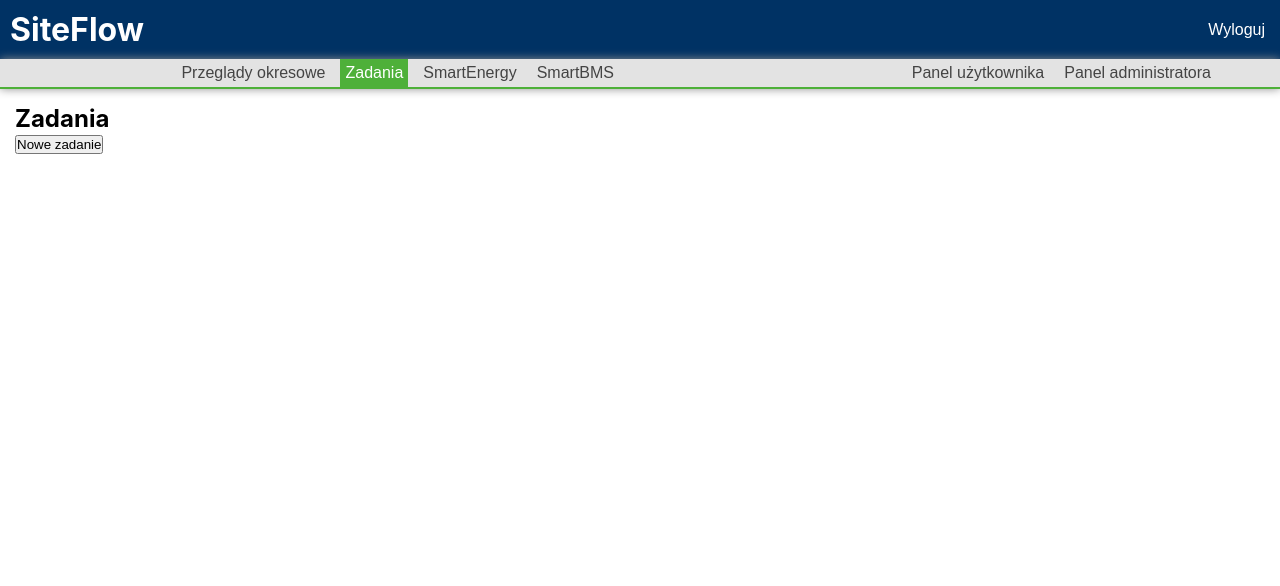
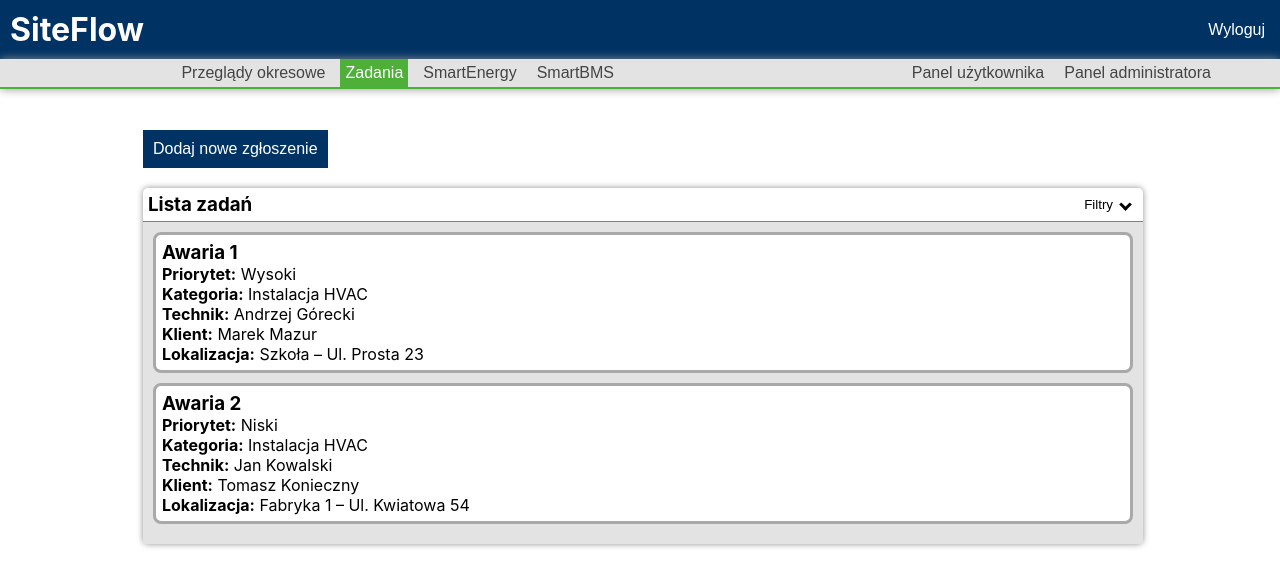
Before and after one commit to MH-0505/SmartCMMS-frontend, a React (Create React App) app: page /dashboard in a window 1280 px wide. Both pictures are taken after a click on the button "Zadania". Shown: the top 586 px of the page. Built offline with nearby package versions, Linux system fonts and the light colour scheme.

Commit message:
poprawiony formularz zgłoszeń, wstępna lista awarii

```diff
--- a/src/App.css
+++ b/src/App.css
@@ -107,3 +107,38 @@
   z-index: 2;
   cursor: pointer;
 }
+
+.List-top-bar{
+  border-bottom: solid 1px gray;
+  padding: 5px;
+}
+
+.arrow {
+  border: solid black;
+  border-width: 0 3px 3px 0;
+  display: inline-block;
+  padding: 3px;
+  margin: 0 8px;
+}
+
+.arrow.right {
+  transform: rotate(-45deg);
+}
+
+.arrow.left {
+  transform: rotate(135deg);
+}
+
+.arrow.up {
+  transform: rotate(-135deg);
+}
+
+.arrow.down {
+  transform: rotate(45deg);
+}
+
+.Filters{
+  display: grid;
+  gap: 3px;
+  grid-template-columns: repeat(auto-fill, minmax(150px, 1fr));
+}
--- /dev/null
+++ b/src/components/ListTopBar.jsx
@@ -0,0 +1,28 @@
+import "../App.css"
+import {useState} from "react";
+export default function ListTopBar({headingText, children}) {
+    const [filtersVisible, setFiltersVisible] = useState(false)
+
+    return(
+        <div className="List-top-bar">
+            <div style={{display: 'flex', alignItems: 'center', justifyContent: 'space-between'}}>
+                <h3>{headingText}</h3>
+                <button
+                    style={{backgroundColor: "transparent", border: "none"}}
+                    onClick={() => setFiltersVisible(!filtersVisible)}
+                >
+                    Filtry
+                    {filtersVisible ?
+                        <i className="arrow up"></i>
+                        :
+                        <i className="arrow down"></i>
+                    }
+                </button>
+            </div>
+            <div>
+                {filtersVisible ? children : null}
+            </div>
+        </div>
+
+    )
+}
--- a/src/components/NewTaskForm.jsx
+++ b/src/components/NewTaskForm.jsx
@@ -6,18 +6,6 @@ import "../App.css";
 export default function NewTaskForm({ onClose }) {
     const [startTime, setStartTime] = useState("--:--");
     const [endTime, setEndTime] = useState("--:--");
-    const [startWholeDay, setStartWholeDay] = useState(false);
-    const [endWholeDay, setEndWholeDay] = useState(false);
-
-    function handleStartTimeCheckbox(checked){
-        setStartWholeDay(checked)
-        setStartTime("--:--");
-    }
-
-    function handleEndTimeCheckbox(checked){
-        setEndWholeDay(checked)
-        setEndTime("--:--");
-    }
 
     function submitFailureReport() {
         // TODO
@@ -25,7 +13,7 @@ export default function NewTaskForm({ onClose }) {
 
     return (
         <>
-            <FormTopBar heading="Nowe zadanie" onCancelButtonClick={onClose} />
+            <FormTopBar heading="Nowe zgłoszenie" onCancelButtonClick={onClose} />
 
             <form action={submitFailureReport}>
                 <label style={{width:"100%"}}>
@@ -34,15 +22,68 @@ export default function NewTaskForm({ onClose }) {
                 </label>
 
                 <div className="Form-gridbox">
-                    <label htmlFor={"category"}>Kategoria:</label>
+                    <h3 style={{gridColumn: "span 2"}}>Dane zgłaszającego</h3>
+
+                    <label htmlFor={"clientName"}>Imię i nazwisko:</label>
+                    <select name={"clientName"} id={"clientName"}>
+                        <option>Tomasz Konieczny</option>
+                        <option>Marek Mazur</option>
+                    </select>
+
+                    <label htmlFor={"clientPositionOrDepartment"}>Stanowisko / Dział:</label>
+                    <input name={"clientPositionOrDepartment"} id={"clientPositionOrDepartment"} style={{width: "100%"}}/>
+
+                    <label htmlFor={"clientPhoneNumber"}>Telefon kontaktowy:</label>
+                    <input name={"clientPhoneNumber"} id={"clientPhoneNumber"} style={{width: "100%"}}/>
+
+                    <label htmlFor={"clientEmail"}>Adres e-mail:</label>
+                    <input name={"clientEmail"} id={"clientEmail"} style={{width: "100%"}}/>
+                </div>
+
+                <div className="Form-gridbox">
+                    <h3 style={{gridColumn: "span 2"}}>Opis zdarzenia</h3>
+                    <label htmlFor={"location"}>Obiekt / Lokalizacja:</label>
+                    <select name={"location"} id={"location"}>
+                        <option>Fabryka 1</option>
+                        <option>Szkoła</option>
+                        <option>Biuro 1</option>
+                        <option>Biuro 2</option>
+                    </select>
+
+                    <label htmlFor={"address"}>Adres:</label>
+                    <input name={"address"} id={"address"} style={{width: "100%"}}/>
+
+                    <label htmlFor={"roomOrFloor"}>Piętro / Pomieszczenie:</label>
+                    <input name={"roomOrFloor"} id={"roomOrFloor"} style={{width: "100%"}}/>
+
+                    <label htmlFor={"failureDate"}>Data awarii:</label>
+                    <div>
+                        <input type={"date"} name={"failureDate"} id={"failureDate"}
+                               style={{minWidth: "fit-content", width: "120px", height: "100%"}}/>
+                        <label style={{marginLeft: "10px"}}>
+                            Godzina:
+                            <input type={"time"} name={"startTime"} value={startTime}
+                                   onChange={e => setStartTime(e.target.value)}
+                                   style={{marginLeft: "10px"}}/>
+                        </label>
+                    </div>
+
+                    <label htmlFor={"category"}>Rodzaj awarii:</label>
                     <select name={"category"} id={"category"}>
-                        <option>Budowlana</option>
-                        <option>Elektryczna</option>
-                        <option>Gazowa</option>
-                        <option>Woda i kanalizacja</option>
+                        <option>Instalacja elektryczna</option>
+                        <option>Instalacja wodno-kanalizacyjna</option>
+                        <option>Instalacja HVAC</option>
+                        <option>System alarmowy / ppoż.</option>
+                        <option>Usterka budowlana</option>
                         <option>Inne</option>
                     </select>
 
+                    <label htmlFor={"description"}>Opis sytuacji:</label>
+                    <textarea name={"description"} id={"description"} rows={5} style={{resize: "vertical"}}/>
+                </div>
+
+                <div className="Form-gridbox">
+                    <h3 style={{gridColumn: "span 2"}}>Serwis</h3>
                     <label htmlFor={"technician"}>Wykonawcy:</label>
                     <select name={"technician"} id={"technician"}>
                         <option>Jan Kowalski</option>
@@ -50,24 +91,22 @@ export default function NewTaskForm({ onClose }) {
                         <option>Andrzej Górecki</option>
                     </select>
 
-                    <label htmlFor={"description"}>Opis:</label>
-                    <textarea name={"description"} id={"description"} rows={8} style={{resize: "vertical"}}/>
+                    <label htmlFor={"priority"}>Priorytet:</label>
+                    <select name={"priority"} id={"priority"} style={{minWidth: "fit-content", width: "120px"}}>
+                        <option>Wysoki</option>
+                        <option>Średni</option>
+                        <option>Niski</option>
+                    </select>
 
-                    <label htmlFor={"startDate"}>Planowany termin rozpoczęcia:</label>
+                    <label htmlFor={"startDate"}>Data przyjęcia zgłoszenia:</label>
                     <div>
                         <input type={"date"} name={"startDate"} id={"startDate"}
-                               style={{ minWidth: "fit-content", width: "120px", height: "100%"}}/>
-                        <label style={{ marginLeft: "10px"}}>
+                               style={{minWidth: "fit-content", width: "120px", height: "100%"}}/>
+                        <label style={{marginLeft: "10px"}}>
                             Godzina:
-                            <input type={"time"} name={"startTime"} value={startTime} disabled={startWholeDay}
+                            <input type={"time"} name={"startTime"} value={startTime}
                                    onChange={e => setStartTime(e.target.value)}
-                                   style={{ marginLeft: "10px"}}/>
-                        </label>
-                        <label style={{ marginLeft: "10px"}}>
-                            Cały dzień -
-                            <input type={"checkbox"} name={"startWholeDay"} checked={startWholeDay}
-                                   onChange={e => handleStartTimeCheckbox(e.target.checked)}
-                                   style={{marginLeft: "5px"}}/>
+                                   style={{marginLeft: "10px"}}/>
                         </label>
                     </div>
 
@@ -77,29 +116,14 @@ export default function NewTaskForm({ onClose }) {
                                style={{minWidth: "fit-content", width: "120px", height: "100%"}}/>
                         <label style={{marginLeft: "10px"}}>
                             Godzina:
-                            <input type={"time"} name={"endTime"} value={endTime} disabled={endWholeDay}
+                            <input type={"time"} name={"endTime"} value={endTime}
                                    onChange={e => setEndTime(e.target.value)}
                                    style={{marginLeft: "10px"}}/>
                         </label>
-                        <label style={{marginLeft: "10px"}}>
-                            Cały dzień -
-                            <input type={"checkbox"} name={"endWholeDay"} checked={endWholeDay}
-                                   onChange={e => handleEndTimeCheckbox(e.target.checked)}
-                                   style={{marginLeft: "5px"}}/>
-                        </label>
                     </div>
-
-                    <label htmlFor={"priority"}>Priorytet:</label>
-                    <select name={"priority"} id={"priority"} style={{minWidth: "fit-content", width: "120px"}}>
-                        <option>Bardzo wysoki</option>
-                        <option>Wysoki</option>
-                        <option>Normalny</option>
-                        <option>Niski</option>
-                        <option>Bardzo niski</option>
-                    </select>
                 </div>
 
-                <button type="submit" className="Apply-button" style={{marginTop:"auto", alignSelf:"end"}}>
+                <button type="submit" className="Apply-button" style={{marginTop: "auto", alignSelf: "end"}}>
                     Zatwierdź zgłoszenie
                 </button>
             </form>
--- a/src/pages/Dashboard.css
+++ b/src/pages/Dashboard.css
@@ -2,7 +2,7 @@
     margin: auto;
     width: 40vw;
     min-width: 700px;
-    height: 80vh;
+    height: fit-content;
     background-color: snow;
     border-radius: 15px;
     padding: 15px;
--- /dev/null
+++ b/src/pages/dashboard_panels/TaskPanel.css
@@ -0,0 +1,43 @@
+.Task-panel{
+    width: 80vw;
+    padding-top: 2vw;
+    margin-left: 10vw;
+}
+
+.Task-panel-container{
+    display: grid;
+}
+
+.Task-list{
+    margin-top: 20px;
+    max-width: 1000px;
+    border-radius: 5px;
+    box-shadow: 0 0 6px #8F8F8F;
+}
+
+.Task-list-items{
+    display: flex;
+    flex-direction: column;
+    padding: 10px;
+    background-color: var(--whitegrey);
+}
+
+.Task{
+    border-radius: 8px;
+    border: 3px solid darkgray;
+    margin-bottom: 10px;
+    padding:6px;
+    background-color: white;
+}
+
+.New-task-button{
+    background-color: var(--arsdeepblue);
+    color: white;
+    padding: 10px;
+    border: none;
+    font-size: calc(8px + 1vmin);
+}
+
+.New-task-button:hover{
+    background-color: var(--darkgrey);
+}
--- a/src/pages/dashboard_panels/TaskPanel.jsx
+++ b/src/pages/dashboard_panels/TaskPanel.jsx
@@ -1,10 +1,26 @@
 import {useState} from "react";
 import "../Dashboard.css";
 import "../../App.css";
+import "./TaskPanel.css";
 import NewTaskForm from "../../components/NewTaskForm";
+import ListTopBar from "../../components/ListTopBar";
 
 export default function TaskPanel(){
     const [activeForm, setActiveForm] = useState(null);
+    const [taskList, setTaskList] = useState(tasks);
+
+    function getTechnicianById(id) {
+        return technicians.find(t => t.id === id);
+    }
+
+    function getClientById(id) {
+        return clients.find(c => c.id === id);
+    }
+
+    function getLocationById(id) {
+        return locations.find(l => l.id === id);
+    }
+
     function handleFormOpen(formType) {
         setActiveForm(formType);
     }
@@ -14,17 +30,37 @@ export default function TaskPanel(){
     }
 
     return (
-        <div className="task-panel">
-            <h2>Zadania</h2>
-            <button onClick={() => handleFormOpen("FailureReport")}>
-                Nowe zadanie
+        <div className="Task-panel">
+            <button className={"New-task-button"} onClick={() => handleFormOpen("FailureReport")}>
+                Dodaj nowe zgłoszenie
             </button>
+
+            <div className="Task-panel-container">
+                <div className="Task-list">
+                    <ListTopBar headingText="Lista zadań">
+                        <Filters/>
+                    </ListTopBar>
+                    <div className="Task-list-items">
+                        {taskList.map(task => {
+                            const technician = getTechnicianById(task.technicianId);
+                            const client = getClientById(task.clientId);
+                            const location = getLocationById(task.locationId);
+
+                            return (
+                                <div key={task.id} className="Task-item">
+                                    {listItem(task, technician, client, location)}
+                                </div>
+                            );
+                        })}
+                    </div>
+                </div>
+            </div>
 
             {activeForm && (
                 <div className="Overlay">
                     <div className="Form-container">
                         {activeForm === "FailureReport" ? (
-                            <NewTaskForm onClose={handleFormClose} />
+                            <NewTaskForm onClose={handleFormClose}/>
                         ) : null}
                     </div>
                 </div>
@@ -33,3 +69,97 @@ export default function TaskPanel(){
 
     );
 }
+
+export function Filters() {
+    return(
+        <div className="Filters">
+            <div>
+                <label htmlFor={"priority"}>Priorytet:</label><br/>
+                <select name={"priority"} id={"priority"} style={{minWidth: "fit-content", width: "120px"}}>
+                    <option>Każdy</option>
+                    <option>Wysoki</option>
+                    <option>Średni</option>
+                    <option>Niski</option>
+                </select>
+            </div>
+            <div>
+                <label htmlFor={"category"}>Kategoria:</label><br/>
+                <select name={"category"} id={"category"}>
+                    <option>Wszytkie</option>
+                    <option>Budowlana</option>
+                    <option>Elektryczna</option>
+                    <option>Gazowa</option>
+                    <option>Woda i kanalizacja</option>
+                    <option>Inne</option>
+                </select>
+            </div>
+            <div>
+                <label htmlFor={"technician"}>Wykonawcy:</label><br/>
+                <select name={"technician"} id={"technician"}>
+                    <option>Wszyscy</option>
+                    <option>Jan Kowalski</option>
+                    <option>Adam Nowak</option>
+                    <option>Andrzej Górecki</option>
+                </select>
+            </div>
+            <div style={{gridColumn: "span 2"}}>
+                <label>Przedział czasowy:</label><br/>
+                <label>
+                    Od:
+                    <input type={"date"} name={"startDate"} id={"startDate"}
+                           style={{minWidth: "fit-content", width: "120px", height: "60%", marginLeft: "10px"}}/>
+                </label>
+                <label style={{marginLeft: "10px"}}>
+                    Do:
+                    <input type={"date"} name={"endDate"} id={"endDate"}
+                           style={{minWidth: "fit-content", width: "120px", height: "60%", marginLeft: "10px"}}/>
+                </label>
+            </div>
+        </div>
+    );
+}
+
+export function listItem(task, technician, client, location){
+    return(
+        <div className="Task">
+            <h3>{task.name}</h3>
+            <p><strong>Priorytet:</strong> {task.priority}</p>
+            <p><strong>Kategoria:</strong> {task.category}</p>
+            <p><strong>Technik:</strong> {technician?.firstName} {technician?.lastName}</p>
+            <p><strong>Klient:</strong> {client?.firstName} {client?.lastName}</p>
+            <p><strong>Lokalizacja:</strong> {location?.name} – {location?.address}</p>
+        </div>
+    )
+}
+
+// mock data
+const tasks = [
+    {
+        id: 0, name: 'Awaria 1', clientId: 0, locationId: 3, technicianId: 1, failureDate: '25-04-2025',
+        failureTime: '12:33', priority: 'Wysoki', category: 'Instalacja HVAC', description: 'przykładowy opis',
+        startDate: '25-04-2025', startTime: '14:00', endDate: '26-04-2025', endTime: '14:00',
+    },
+
+    {
+        id: 1, name: 'Awaria 2', clientId: 1, locationId: 1, technicianId: 0, failureDate: '23-04-2025',
+        failureTime: '10:44', priority: 'Niski', category: 'Instalacja HVAC', description: 'przykładowy opis 2',
+    startDate: '24-04-2025', startTime: '14:00', endDate: '29-04-2025', endTime: '14:00',},
+];
+
+const technicians = [
+    {id: 0, firstName: 'Jan', lastName: 'Kowalski'},
+    {id: 1, firstName: 'Andrzej', lastName: 'Górecki'},
+    {id: 2, firstName: 'Adam', lastName: 'Nowak'},
+]
+
+const clients = [
+    {id:0, firstName: 'Marek', lastName: 'Mazur', positionOrDepartment: 'Mechanik', phoneNumber: '48880701510', emailAddress: 'marekmazur@example.com'},
+    {id:1, firstName: 'Tomasz', lastName: 'Konieczny', positionOrDepartment: 'Manager', phoneNumber: '48811201340', emailAddress: 'tomaszkonieczny@example.com'}
+]
+
+const locations = [
+    {id:0, name:'Biuro 1', address:'Ul. Fabryczna 14', roomsOrFloors: ['poziom -1', 'pozion 0', 'pozion 1', 'pozion 2', 'pozion 3']},
+    {id:1, name:'Fabryka 1', address:'Ul. Kwiatowa 54', roomsOrFloors: ['poziom -1', 'pozion 0', 'pozion 1', 'pozion 2']},
+    {id:2, name:'Biuro 2', address:'Ul. Słoneczna 66', roomsOrFloors: ['poziom -1', 'pozion 0', 'pozion 1', 'pozion 2', 'pozion 3']},
+    {id:3, name:'Szkoła', address:'Ul. Prosta 23', roomsOrFloors: ['poziom -1', 'pozion 0', 'pozion 1', 'pozion 2']}
+]
```
